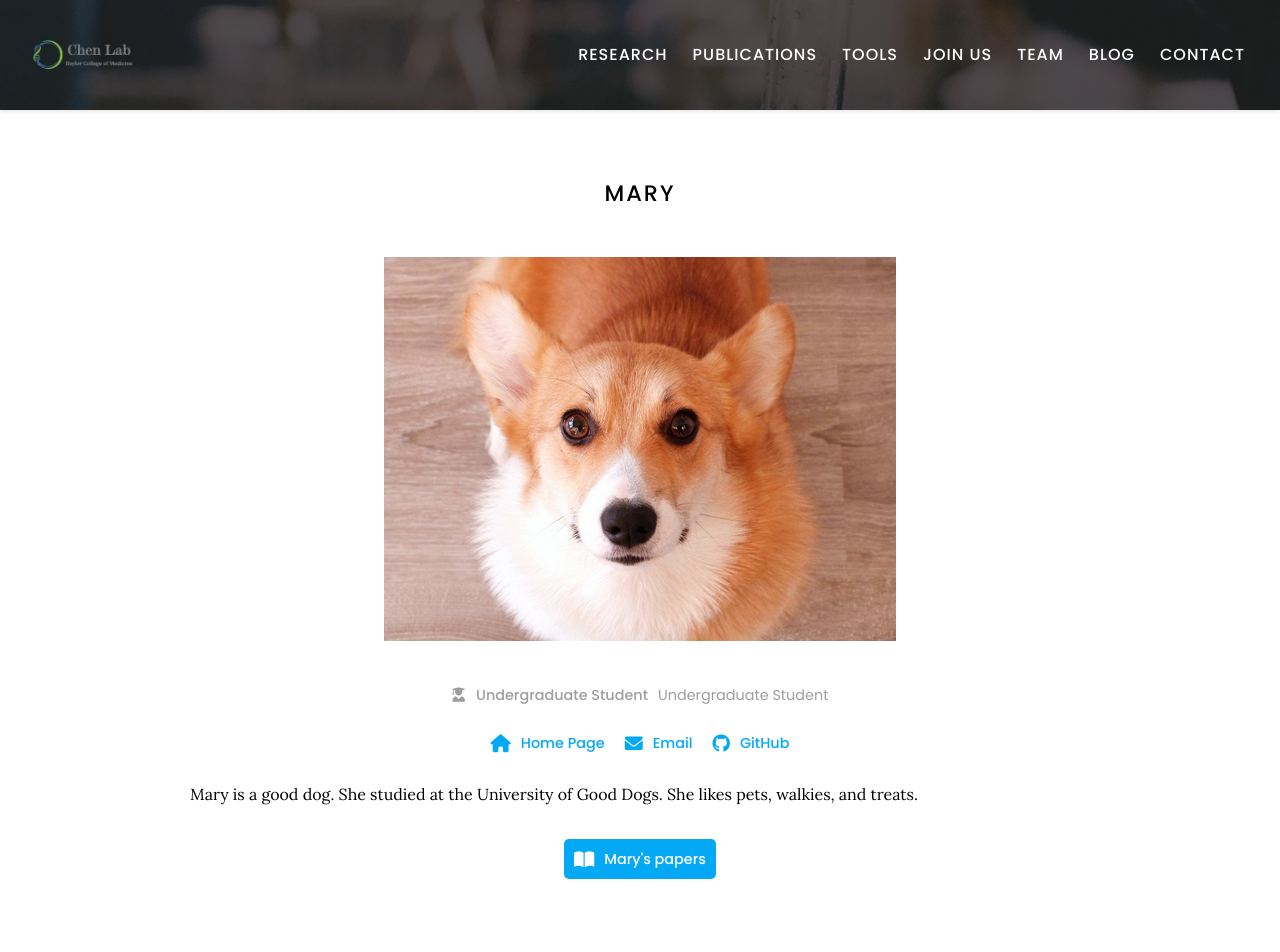
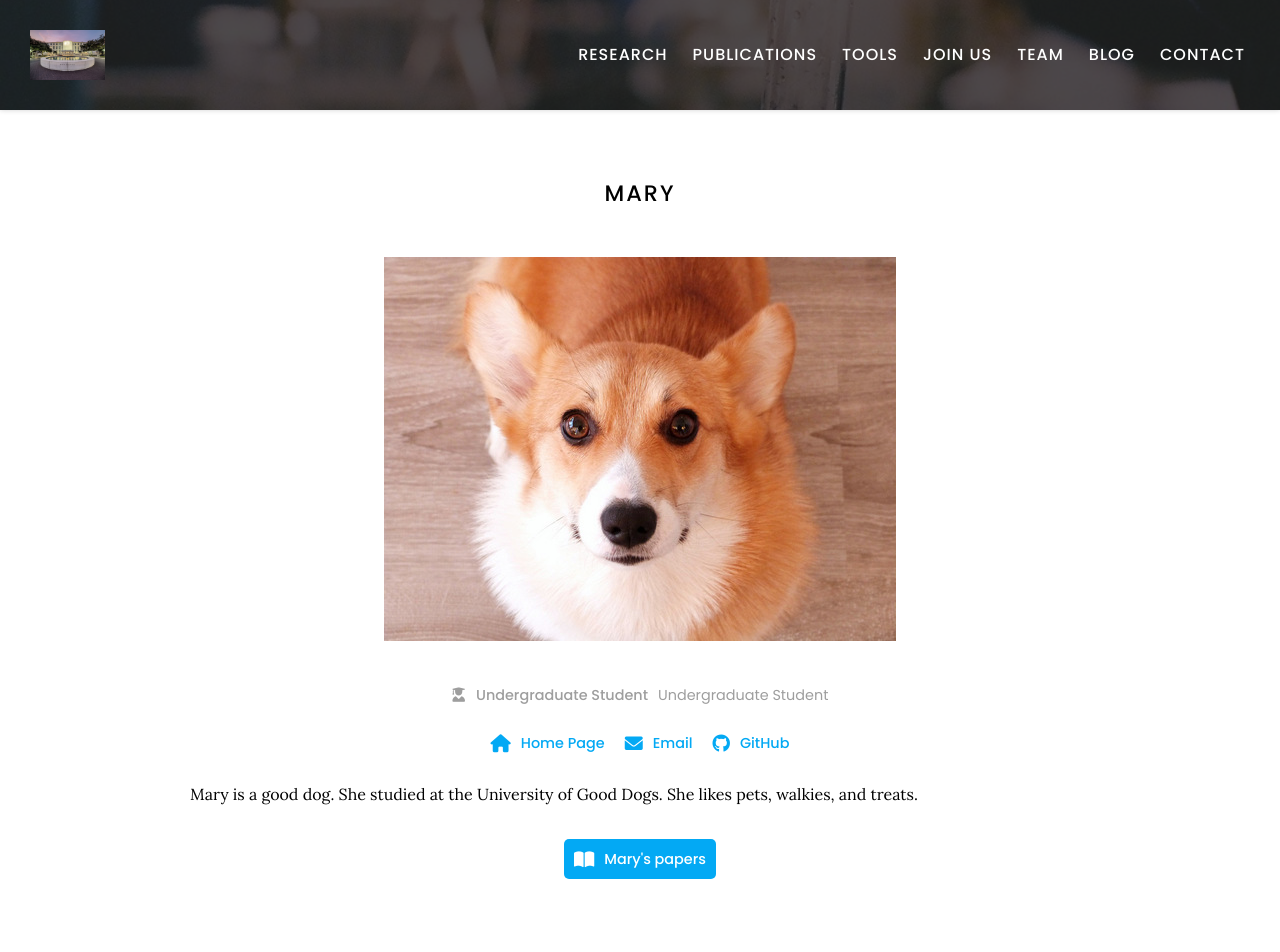
Before and after one commit to wmeng1018/Chen-lab-website, a Jekyll site: the page built from _members/Mary.md, in a window 1280 px wide. Shown: the top 952 px of the page. Built offline with Jekyll 4.4.1, drawn with Linux system fonts in a browser that asks for light colours; grey boxes are pictures that could not be loaded.

Commit message:
Update _config.yaml

```diff
--- a/_config.yaml
+++ b/_config.yaml
@@ -3,7 +3,7 @@
 title: Chen Lab
 subtitle: The Website of Chen Lab
 description: Welcome to the Chen Lab!
-logo: images/62D7E28B-194C-4060-B338-848CA506327F.png
+logo: images/BCM.jpeg
 logo-text: false
 header: images/background.jpg
 footer: images/background.jpg
```
